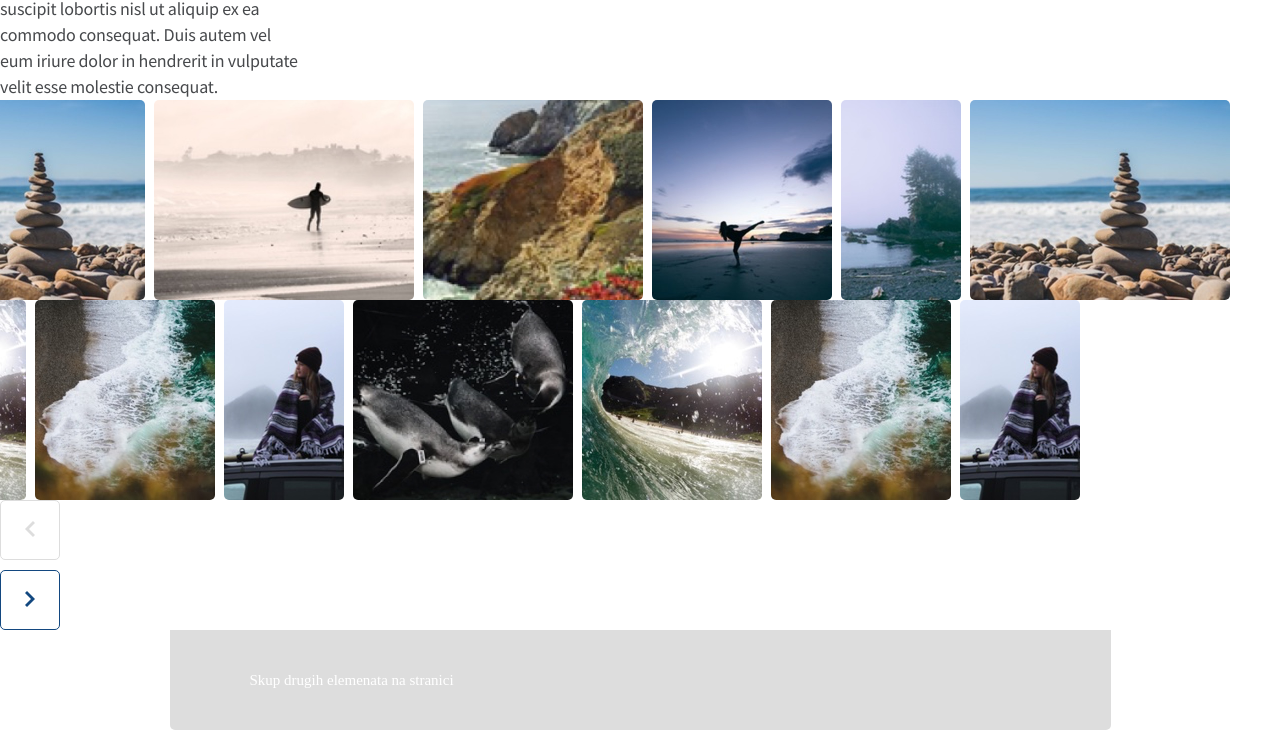
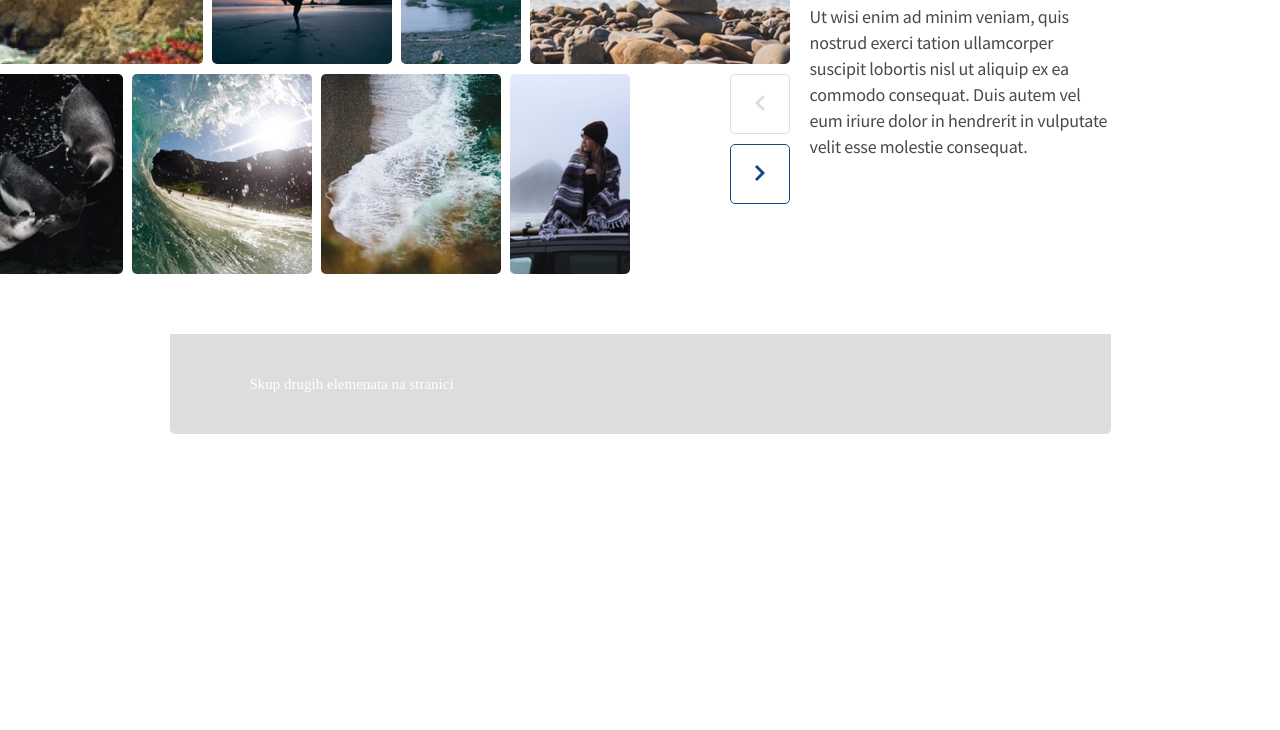
Before and after one commit to majdandzic-dominik/WebImageSlider, a plain HTML site: page index.html in a window 1280 px wide. Shown: the part 296-1026 px from the top of the page. After the commit the page ends 800 px from the top, so only its background shows below. Drawn offline with nearby package versions, Linux system fonts and the light colour scheme.

Commit message:
Added some new divs which are used to make proper layout without using absolute positioning

```diff
--- a/index.html
+++ b/index.html
@@ -20,14 +20,16 @@
         </div>
     </header>
 
+    <div class="slider-container">
         <div class="slider-info">
             <h2>Lorem ipsum dolor sit amet consectetuer adipiscing elit </h2>
-        <p>Ut wisi enim ad minim veniam, quis nostrud exerci tation ullamcorper suscipit lobortis nisl ut aliquip ex ea
-            commodo consequat. Duis autem vel eum iriure dolor in hendrerit in vulputate velit esse molestie consequat.
+            <p>Ut wisi enim ad minim veniam, quis nostrud exerci tation ullamcorper suscipit lobortis nisl ut aliquip ex
+                ea
+                commodo consequat. Duis autem vel eum iriure dolor in hendrerit in vulputate velit esse molestie
+                consequat.
             </p>
         </div>
-
-    <div class="slider-container">
+        <div class="slider-rows-container">
             <div class="slider-row top-row">
                 <img src="./images/slider-image-1.jpg" alt="Slider image 1">
                 <img src="./images/slider-image-2.jpg" alt="Slider image 2">
@@ -40,6 +42,7 @@
                 <img src="./images/slider-image-4.jpg" alt="Slider image 4">
                 <img src="./images/slider-image-5.jpg" alt="Slider image 5">
             </div>
+            <div class="bot-row-container">
                 <div class="slider-row bot-row">
                     <img src="./images/slider-image-6.jpg" alt="Slider image 6">
                     <img src="./images/slider-image-7.jpg" alt="Slider image 7">
@@ -59,6 +62,8 @@
                     </button>
                 </div>
             </div>
+        </div>
+    </div>
 
     <footer>
         Skup drugih elemenata na stranici
--- a/style.scss
+++ b/style.scss
@@ -20,6 +20,7 @@ header {
     width: 941px;
     height: 100px;
     margin: auto;
+    margin-bottom: 60px;
 }
 
 .header-left {
@@ -58,12 +59,23 @@ footer {
 }
 
 /*image slider -------------------------------------------------------------------*/
+.slider-container {
+    display: flex;
+    flex-direction: row;
+    width: 941px;
+    margin: auto;
+    margin-bottom: 60px;
+
+    .slider-rows-container {
+        order: -1;
+        width: 620px;
 
         .slider-row {
             display: flex;
             flex-direction: row-reverse;
             column-gap: 9px;
             transition: transform 1s linear;
+
             > img {
                 height: 200px;
                 width: auto;
@@ -77,19 +89,21 @@ footer {
         }
 
         .top-row {
-    width: 1230px;
-    height: 200px;
+            margin-bottom: 10px;
         }
 
+        .bot-row-container {
+            display: flex;
+            flex-direction: row;
+
             .bot-row {
-    width: 1080px;
-    height: 200px;
+                width: 460px;
             }
-
             /*slider buttons ----------------------------------------------*/
             .slider-btns {
-    width: 60px;
-    height: 130px;
+                display: flex;
+                flex-direction: column;
+                margin-left: auto;
 
                 > button {
                     background-color: white;
@@ -99,6 +113,8 @@ footer {
 
                     &:last-child {
                         margin-top: 10px;
+                    }
+                }
             }
         }
     }
@@ -114,11 +130,9 @@ footer {
     /*slider info text --------------------------------------------------------*/
 
     .slider-info {
-    width: 301px;
-    height: 296px;
         font-family: $font-main;
         font-style: normal;
-
+        margin-left: 20px;
         h2 {
             font-weight: bold;
             font-size: 32px;
@@ -140,3 +154,4 @@ footer {
             margin-top: 20px;
         }
     }
+}
```
Also changed, not shown: style.css, 1 other file. Lines whose indentation alone changed are shown as unchanged.
